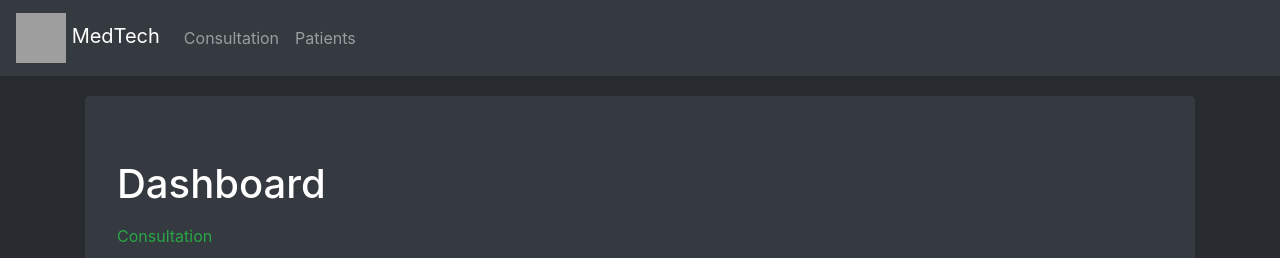
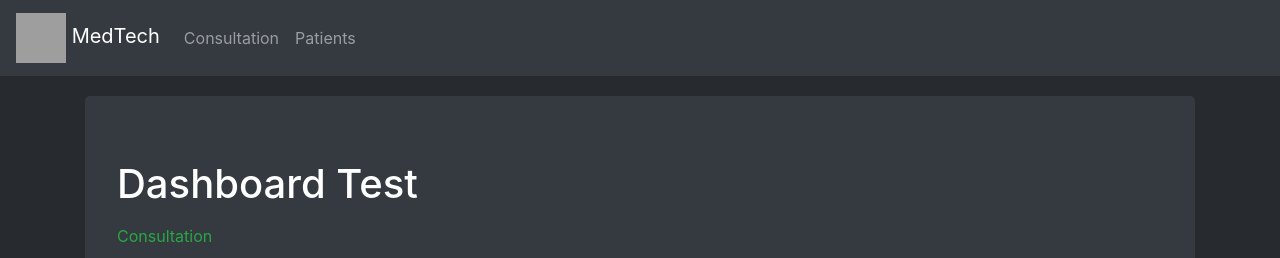
Before and after one commit to rejaur786/brphi_clinic_sys, a React (Create React App) app: page / in a window 1280 px wide. Shown: the top 258 px of the page. Built offline with nearby package versions, Linux system fonts and the light colour scheme; grey boxes are pictures that could not be loaded.

Commit message:
Changed Test

```diff
--- a/src/components/Dashboard.js
+++ b/src/components/Dashboard.js
@@ -8,7 +8,7 @@ export default class Dashboard extends Component{
     render(){
         return(
             <Jumbotron className="bg-dark text-white">
-                                      <h1>Dashboard</h1>
+                                      <h1>Dashboard Test</h1>
 
                                       <p/>
                                       <p>
```
